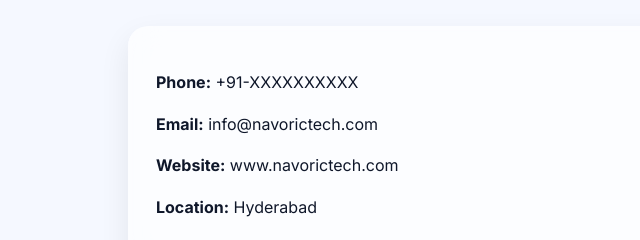
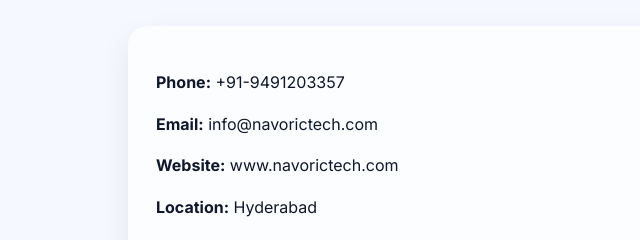
Before and after one commit to sadepu3/navoric-website, a plain HTML site: page index.html in a window 1280 px wide. Shown: the part 3479-3719 px from the top of the page, 0-640 px from the left. Drawn offline with nearby package versions, Linux system fonts and the light colour scheme.

Commit message:
Update index.html

```diff
--- a/index.html
+++ b/index.html
@@ -301,7 +301,7 @@ footer{
 
   <div class="grid">
     <div class="card">
-      <p><strong>Phone:</strong> +91-XXXXXXXXXX</p>
+      <p><strong>Phone:</strong> +91-9491203357</p>
       <p><strong>Email:</strong> info@navorictech.com</p>
       <p><strong>Website:</strong> www.navorictech.com</p>
       <p><strong>Location:</strong> Hyderabad</p>
```
